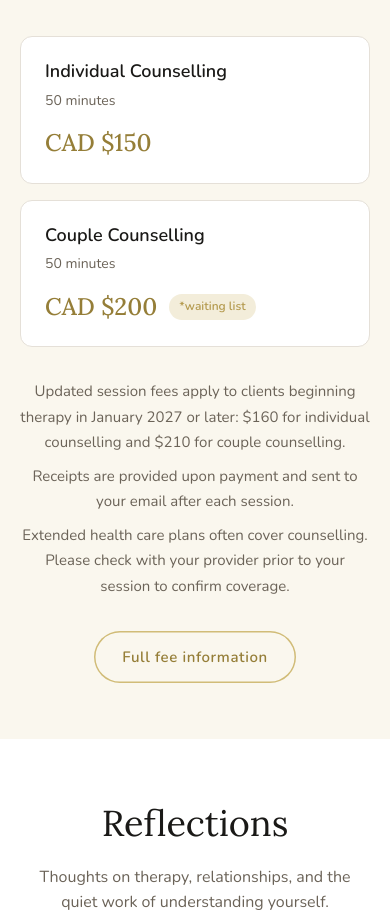
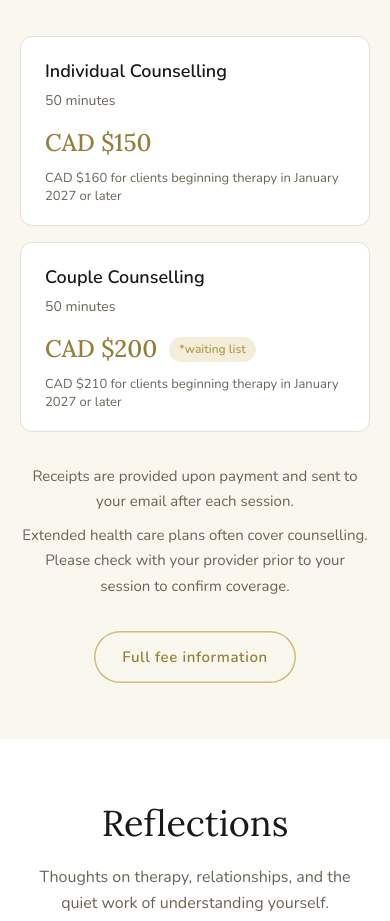
Before and after one commit to VRCounselling/website, a plain HTML site: page index.html in a window 390 px wide. Shown: the part 5640-6561 px from the top of the page. Drawn offline with Linux system fonts and the light colour scheme.

Commit message:
Show 2027 session fees inside each price card instead of a footer note
Co-Authored-By: Claude Sonnet 5.5 <noreply@anthropic.com>

```diff
--- a/assets/css/home-en.css
+++ b/assets/css/home-en.css
@@ -573,7 +573,9 @@
     .rate-card:last-of-type { margin-bottom: 0; }
     .rate-service { font-size: 18px; font-weight: 600; color: var(--neutral-900); }
     .rate-duration { font-size: 14px; color: var(--neutral-600); margin-top: 4px; }
-    .rate-right   { display: flex; align-items: center; gap: 12px; }
+    .rate-right   { display: flex; flex-direction: column; align-items: flex-end; gap: 6px; }
+    .rate-now     { display: flex; align-items: center; gap: 12px; }
+    .rate-future  { font-size: 13px; line-height: 1.4; color: var(--neutral-600); text-align: right; max-width: 260px; }
     .rate-price   { font-family: var(--font-serif); font-size: 24px; font-weight: 500; color: var(--gold-700); }
     .rate-note    { font-size: 12px; font-weight: 600; color: var(--gold-600); background: var(--gold-100); padding: 3px 10px; border-radius: var(--radius-full); }
     .rates-notes  { margin-top: 32px; display: flex; flex-direction: column; gap: 8px; }
@@ -793,6 +795,8 @@
 
       .rates-section { padding: 56px 20px; }
       .rate-card     { flex-direction: column; align-items: flex-start; gap: 12px; padding: 20px 24px; }
+      .rate-right    { align-items: flex-start; }
+      .rate-future   { text-align: left; max-width: none; }
 
       .blog-section { padding: 56px 20px; }
       .blog-grid    { grid-template-columns: 1fr; }
--- a/assets/css/home-pt.css
+++ b/assets/css/home-pt.css
@@ -497,7 +497,9 @@
     .rate-card:last-of-type { margin-bottom: 0; }
     .rate-service { font-size: 18px; font-weight: 600; color: var(--neutral-900); }
     .rate-duration { font-size: 14px; color: var(--neutral-600); margin-top: 4px; }
-    .rate-right   { display: flex; align-items: center; gap: 12px; }
+    .rate-right   { display: flex; flex-direction: column; align-items: flex-end; gap: 6px; }
+    .rate-now     { display: flex; align-items: center; gap: 12px; }
+    .rate-future  { font-size: 13px; line-height: 1.4; color: var(--neutral-600); text-align: right; max-width: 260px; }
     .rate-price   { font-family: var(--font-serif); font-size: 24px; font-weight: 500; color: var(--gold-700); }
     .rate-note    { font-size: 12px; font-weight: 600; color: var(--gold-600); background: var(--gold-100); padding: 3px 10px; border-radius: var(--radius-full); }
     .rates-notes  { margin-top: 32px; display: flex; flex-direction: column; gap: 8px; }
@@ -625,6 +627,8 @@
       .faq-section  { padding: 56px 20px; }
       .rates-section { padding: 56px 20px; }
       .rate-card     { flex-direction: column; align-items: flex-start; gap: 12px; padding: 20px 24px; }
+      .rate-right    { align-items: flex-start; }
+      .rate-future   { text-align: left; max-width: none; }
       .blog-section { padding: 56px 20px; }
       .blog-grid    { grid-template-columns: 1fr; }
       .contact-section { padding: 56px 20px; }
--- a/index.html
+++ b/index.html
@@ -370,7 +370,10 @@
         <div class="rate-duration">50 minutes</div>
       </div>
       <div class="rate-right">
-        <span class="rate-price">CAD $150</span>
+        <div class="rate-now">
+          <span class="rate-price">CAD $150</span>
+        </div>
+        <span class="rate-future">CAD $160 for clients beginning therapy in January 2027 or later</span>
       </div>
     </div>
     <div class="rate-card">
@@ -379,12 +382,14 @@
         <div class="rate-duration">50 minutes</div>
       </div>
       <div class="rate-right">
-        <span class="rate-price">CAD $200</span>
-        <span class="rate-note">*waiting list</span>
+        <div class="rate-now">
+          <span class="rate-price">CAD $200</span>
+          <span class="rate-note">*waiting list</span>
+        </div>
+        <span class="rate-future">CAD $210 for clients beginning therapy in January 2027 or later</span>
       </div>
     </div>
     <div class="rates-notes">
-      <p class="rates-note-p">Updated session fees apply to clients beginning therapy in January 2027 or later: $160 for individual counselling and $210 for couple counselling.</p>
       <p class="rates-note-p">Receipts are provided upon payment and sent to your email after each session.</p>
       <p class="rates-note-p">Extended health care plans often cover counselling. Please check with your provider prior to your session to confirm coverage.</p>
     </div>
```
Also changed, not shown: pt/index.html (+9 -4 lines).
